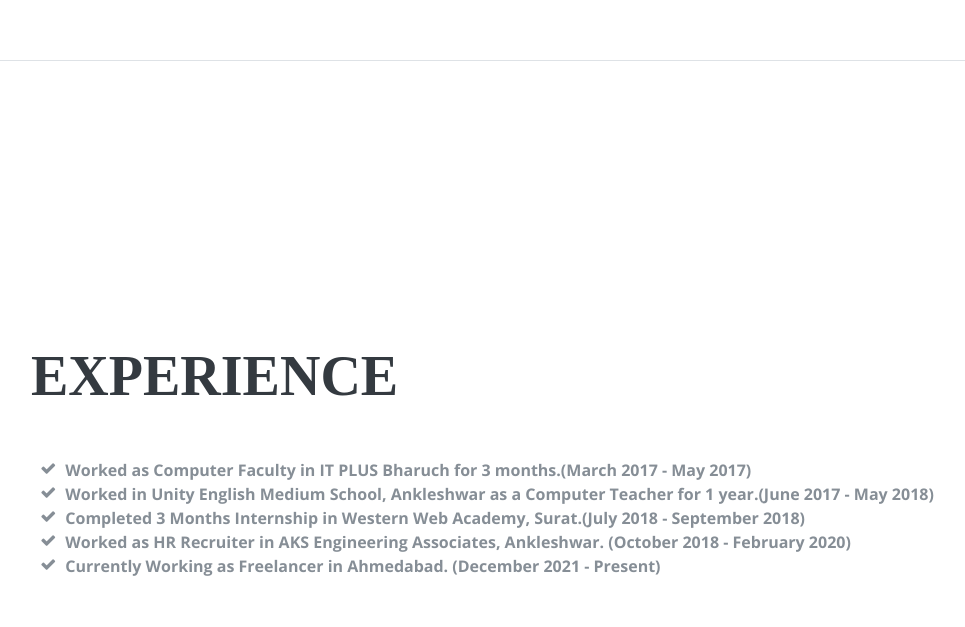
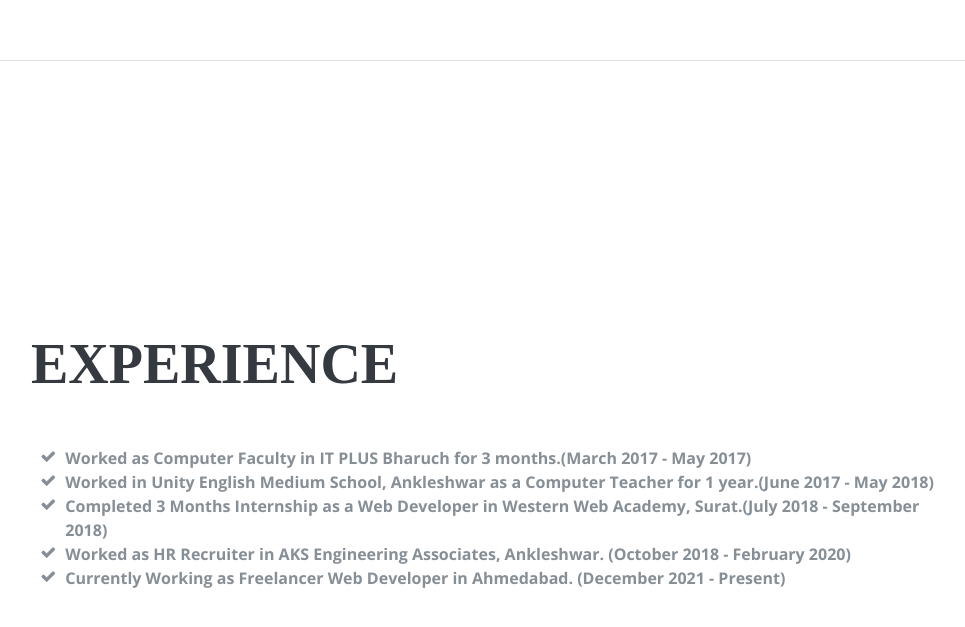
Before and after one commit to Brijisha/brijishadoshi.in, a plain HTML site: page index.html in a window 1280 px wide. Shown: the part 4258-4885 px from the top of the page, without its empty margins (289-1254 px from the left). Drawn offline with nearby package versions, Linux system fonts and the light colour scheme; a web font is replaced by a local one.

Commit message:
Update Cv

```diff
--- a/index.html
+++ b/index.html
@@ -320,9 +320,9 @@
               <ul class="fa-ul mb-0">
                 <li><i class="fa-li fa fa-check"></i>Worked as Computer Faculty in IT PLUS Bharuch for 3 months.(March 2017 - May 2017)</li>
                 <li><i class="fa-li fa fa-check"></i>Worked in Unity English Medium School, Ankleshwar as a Computer Teacher for 1 year.(June 2017 - May 2018)</li>
-                <li><i class="fa-li fa fa-check"></i>Completed 3 Months Internship in Western Web Academy, Surat.(July 2018 - September 2018)</li>
+                <li><i class="fa-li fa fa-check"></i>Completed 3 Months Internship as a Web Developer in Western Web Academy, Surat.(July 2018 - September 2018)</li>
                 <li><i class="fa-li fa fa-check"></i>Worked as HR Recruiter in AKS Engineering Associates, Ankleshwar. (October 2018 - February 2020)</li>
-                <li><i class="fa-li fa fa-check"></i>Currently Working as Freelancer in Ahmedabad. (December 2021 - Present)</li>
+                <li><i class="fa-li fa fa-check"></i>Currently Working as Freelancer Web Developer in Ahmedabad. (December 2021 - Present)</li>
               </ul>
             </div>
           </section>
```
Also changed, not shown: 1 other file.
